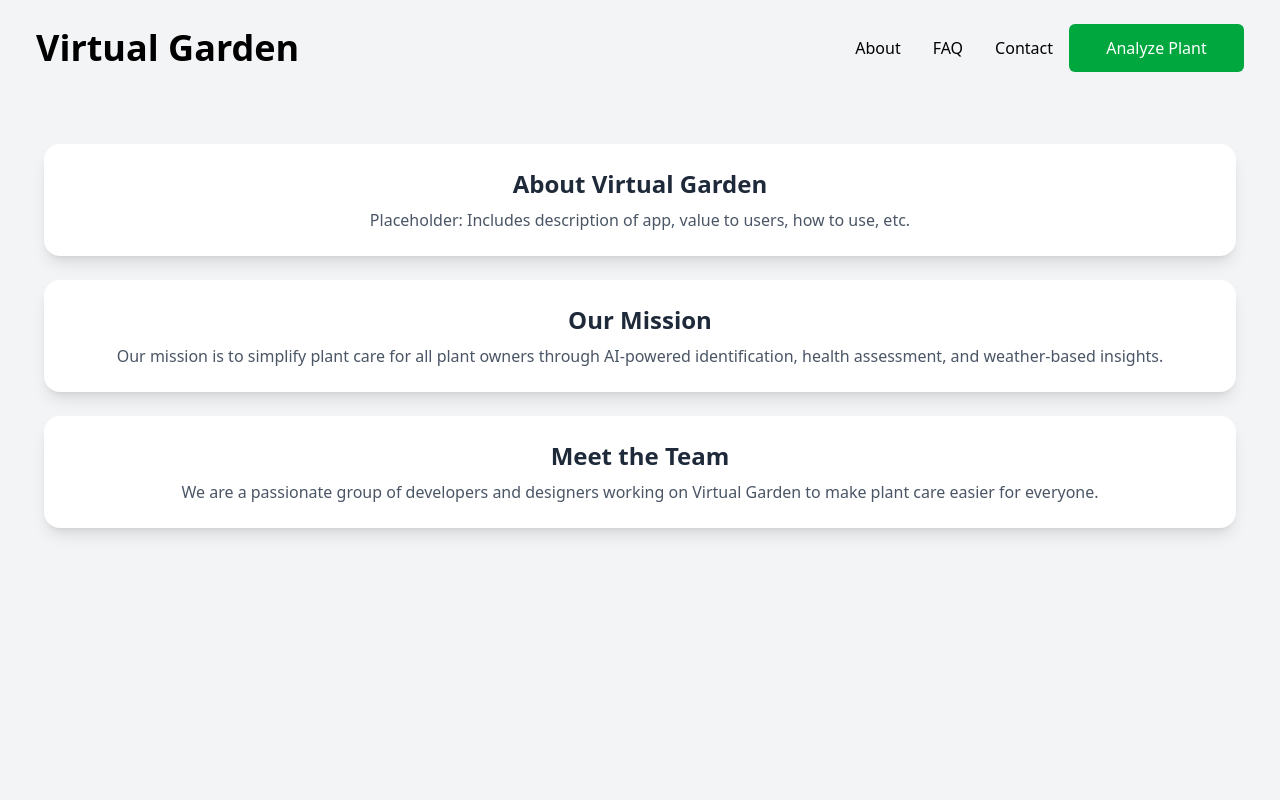
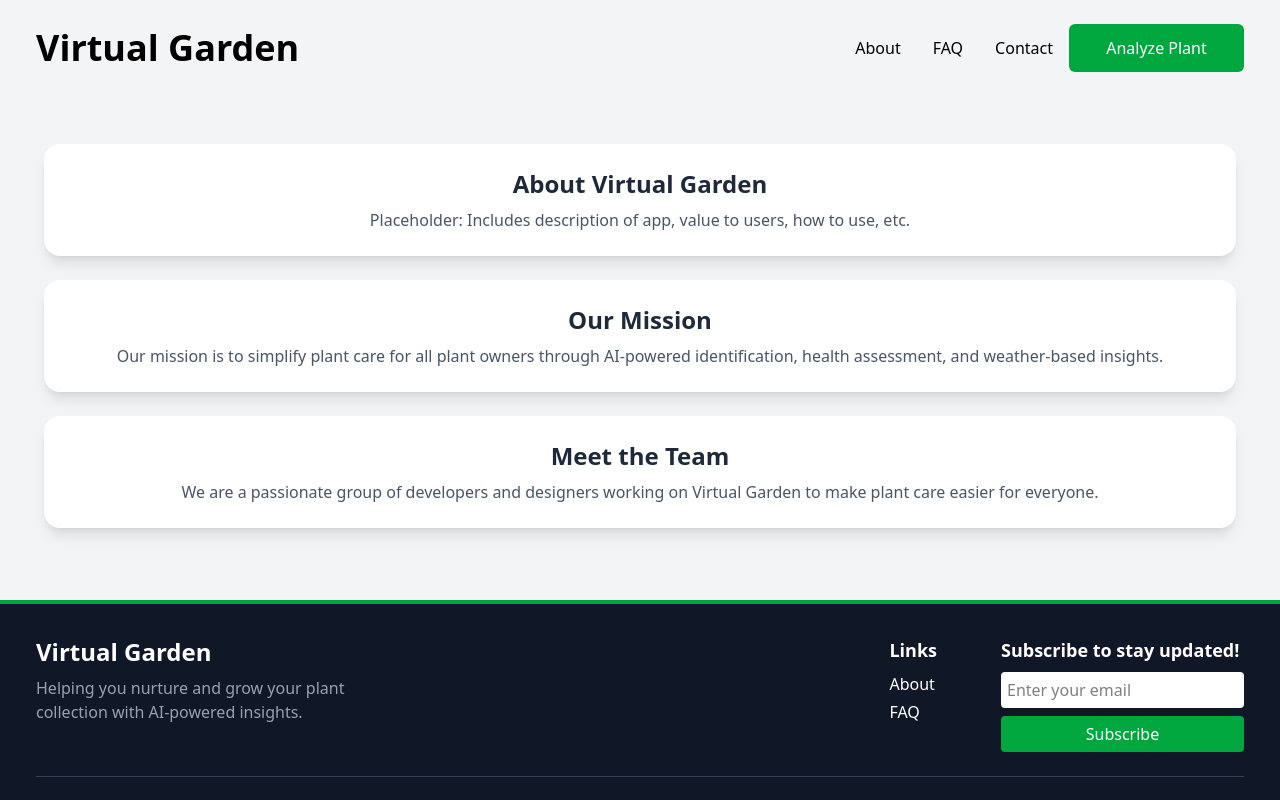
Before and after one commit to jxa94/Demo-deploy-for-vine-22, a React (Vite) app in the folder app/: page /About in a window 1280 px wide. Shown: the top 800 px of the page. Built offline with nearby package versions, Linux system fonts and the light colour scheme; no server answers.

Commit message:
Update About.jsx

```diff
--- a/app/src/pages/About.jsx
+++ b/app/src/pages/About.jsx
@@ -1,10 +1,9 @@
 import React from 'react';
 import Navbar from '../components/Navbar';
 
-
 const About = () => {
   return (
-      <div className="bg-gray-100 min-h-screen">
+    <div className="bg-gray-100">
       <Navbar />
       <div className="md:text-center max-w-[1240px] mx-auto px-6 py-12">
         <div className="bg-white p-6 rounded-2xl shadow-lg mb-6">
@@ -29,12 +28,9 @@
             make plant care easier for everyone.
           </p>
         </div>
-
-            {/* Add more sections or edit text as needed */}
-
       </div>
     </div>
-    )
+  );
 }
 
 export default About;
```
Lines whose indentation alone changed are shown as unchanged.
